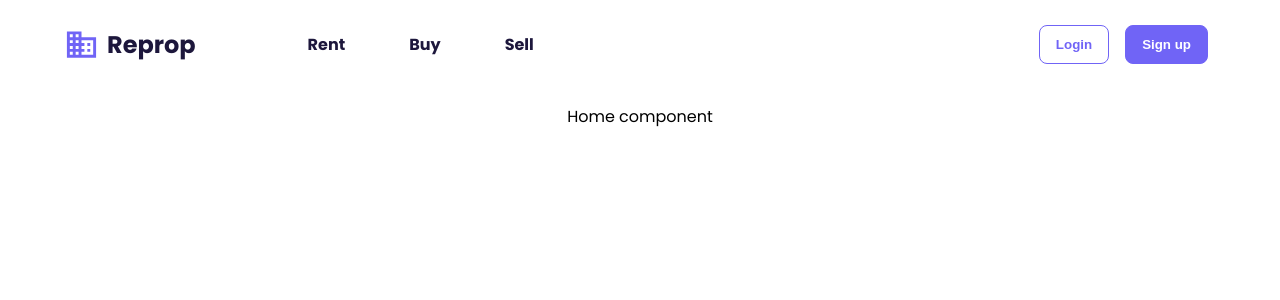
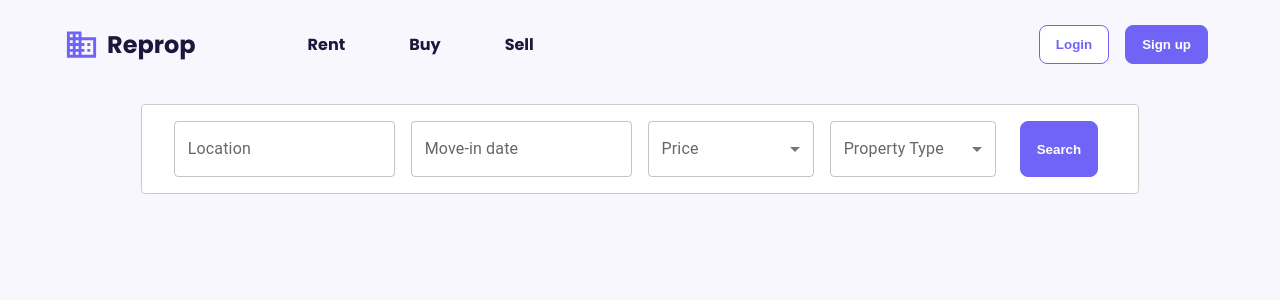
Before and after one commit to Saurav-Singh-Rauthan/reprop, a React (Create React App) app: page / in a window 1280 px wide. Shown: the top 300 px of the page. Built offline with nearby package versions, Linux system fonts and the light colour scheme.

Commit message:
filterbar

```diff
--- a/package.json
+++ b/package.json
@@ -7,9 +7,11 @@
     "@emotion/styled": "^11.10.0",
     "@mui/icons-material": "^5.10.2",
     "@mui/material": "^5.10.2",
+    "@mui/x-date-pickers": "^5.0.0-beta.7",
     "@testing-library/jest-dom": "^5.16.5",
     "@testing-library/react": "^13.3.0",
     "@testing-library/user-event": "^13.5.0",
+    "dayjs": "^1.11.5",
     "react": "^18.2.0",
     "react-dom": "^18.2.0",
     "react-router": "^6.3.0",
--- a/src/App.css
+++ b/src/App.css
@@ -19,6 +19,7 @@ html,
   width: 100%;
   display: flex;
   flex-direction: column;
+  background: #F8F7FD;
 }
 
 .content {
--- /dev/null
+++ b/src/components/FilterBar/Filterbar.js
@@ -0,0 +1,88 @@
+import React, { useState } from "react";
+
+import Styles from "./Filterbar.module.css";
+import TextField from "@mui/material/TextField";
+import InputLabel from "@mui/material/InputLabel";
+import MenuItem from "@mui/material/MenuItem";
+import FormControl from "@mui/material/FormControl";
+import Select from "@mui/material/Select";
+import { AdapterDayjs } from "@mui/x-date-pickers/AdapterDayjs";
+import { LocalizationProvider } from "@mui/x-date-pickers/LocalizationProvider";
+import { DatePicker } from "@mui/x-date-pickers/DatePicker";
+
+const Filterbar = (props) => {
+  const [proptype, setProptype] = useState("");
+  const [date, setDate] = useState(null);
+  const [price, setPrice] = useState(null);
+  const [location, setLocation] = useState("");
+
+  const handleChange = (event, type) => {
+    if (type === "price") {
+      setPrice(event.target.value);
+    } else if (type === "loc") {
+      setLocation(event.target.value);
+    } else if (type === "property") {
+      setProptype(event.target.value);
+    }
+  };
+
+  // console.log(price,location,new Date(date).toLocaleDateString(),proptype)
+
+  return (
+    <div className={Styles.cont}>
+      <TextField
+        id="outlined-basic"
+        label="Location"
+        variant="outlined"
+        className={Styles.formel}
+        value={location}
+        onChange={(event) => handleChange(event, "loc")}
+      />
+
+      <LocalizationProvider dateAdapter={AdapterDayjs}>
+        <DatePicker
+          label="Move-in date"
+          value={date}
+          onChange={(newValue) => {
+            setDate(newValue);
+          }}
+          renderInput={(params) => <TextField {...params} />}
+        />
+      </LocalizationProvider>
+
+      <FormControl fullWidth className={Styles.formel} sx={{ width: "20%" }}>
+        <InputLabel id="demo-simple-select-label">Price</InputLabel>
+        <Select
+          labelId="demo-simple-select-label"
+          id="demo-simple-select"
+          value={price}
+          label="Price"
+          onChange={(event) => handleChange(event, "price")}
+        >
+          <MenuItem value={"low"}>$500 - $1000</MenuItem>
+          <MenuItem value={"mid"}>$1000 - $5000</MenuItem>
+          <MenuItem value={"high"}>$5000 - $10000</MenuItem>
+        </Select>
+      </FormControl>
+
+      <FormControl fullWidth className={Styles.formel} sx={{ width: "20%" }}>
+        <InputLabel id="demo-simple-select-label">Property Type</InputLabel>
+        <Select
+          labelId="demo-simple-select-label"
+          id="demo-simple-select"
+          value={proptype}
+          label="Property Type"
+          onChange={(event) => handleChange(event, "property")}
+        >
+          <MenuItem value={"villa"}>Villa</MenuItem>
+          <MenuItem value={"bungalow"}>Bungalow</MenuItem>
+          <MenuItem value={"flat"}>Flat</MenuItem>
+        </Select>
+      </FormControl>
+
+      <button className={Styles.searchBtn}>Search</button>
+    </div>
+  );
+};
+
+export default Filterbar;
--- /dev/null
+++ b/src/components/FilterBar/Filterbar.module.css
@@ -0,0 +1,23 @@
+.cont {
+  border-radius: 4px;
+  width: 80%;
+  margin: 0 auto;
+  padding: 1rem 2rem;
+  display: flex;
+  column-gap: 1rem;
+  border: 1px solid #ccc;
+  background: white;
+  justify-content: space-evenly;
+}
+
+.searchBtn {
+  padding: 0.5rem 1rem;
+  margin: 0 0.5rem;
+  color: white;
+  background: #7064f6;
+  border: 1px solid #7064f6;
+  font-weight: bold;
+  border-radius: 8px;
+  cursor: pointer;
+  transition: all 0.3s ease-out;
+}
--- a/src/components/Navbar/Navbar.js
+++ b/src/components/Navbar/Navbar.js
@@ -19,6 +19,7 @@ const NavbarDesk = (props) => {
 
   return (
     <div className={Styles.cont}>
+      {/* desk navbar */}
       <div className={Styles.options}>
         <div className={Styles.logo}>
           <BusinessIcon sx={{ color: "#7064f6" }} fontSize={"large"} />
@@ -62,6 +63,7 @@ const NavbarDesk = (props) => {
         <MenuIcon />
       </div>
 
+      {/* Mobile navbar */}
       <div
         className={[
           Styles.navbarMob,
--- a/src/components/pages/Home/Home.js
+++ b/src/components/pages/Home/Home.js
@@ -1,13 +1,14 @@
-import React from 'react'
+import React from "react";
 
-import Styles from './Home.module.css'
+import Styles from "./Home.module.css";
+import Filterbar from "../../FilterBar/Filterbar";
 
 const Home = (props) => {
-  return(
+  return (
     <div>
-      Home component
+      <Filterbar />
     </div>
-  )
-}
+  );
+};
 
-export default Home
+export default Home;
```
Also changed, not shown: 1 other file (tests, documents, lock files or other folders).
